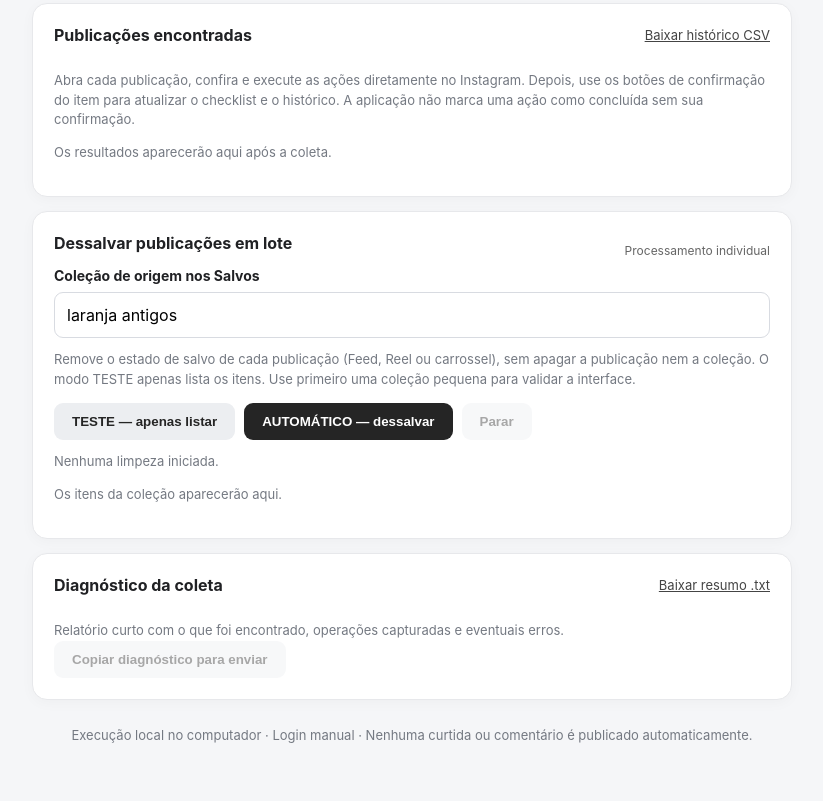
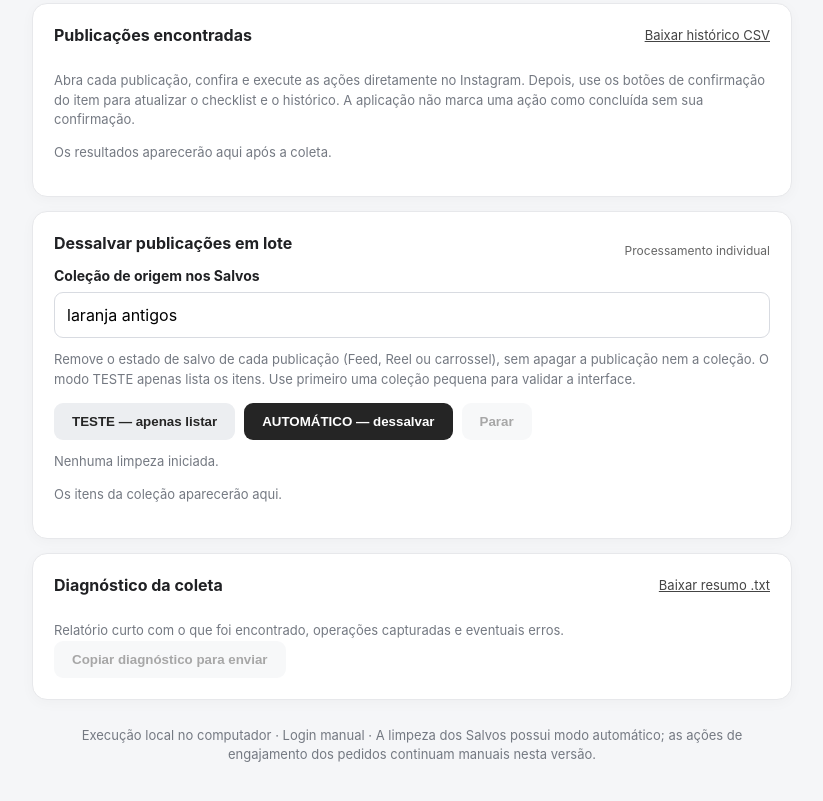
Before and after one commit to projectgithubrepository/curtidorIG, an Electron app: page public/index.html in a window 1040 px wide. Shown: the part 705-1506 px from the top of the page, without its empty margins (108-931 px from the left). Drawn offline with Linux system fonts and the light colour scheme; no server answers.

Commit message:
Deixar claro o escopo atual da automação

```diff
--- a/public/index.html
+++ b/public/index.html
@@ -20,5 +20,5 @@
 <p id="cleanupMessage" class="hint">Nenhuma limpeza iniciada.</p><p id="cleanupCounter" class="hint"></p><div id="cleanupResults" class="results"><p class="muted">Os itens da coleção aparecerão aqui.</p></div>
 </section>
 <section class="panel"><div class="section-head"><h2>Diagnóstico da coleta</h2><a id="downloadDiagnostic" href="/api/diagnostic-log" download="curtidorig-diagnostico.txt">Baixar resumo .txt</a></div><p class="hint">Relatório curto com o que foi encontrado, operações capturadas e eventuais erros.</p><button id="copyDiagnostic" class="secondary" disabled>Copiar diagnóstico para enviar</button><span id="diagnosticCopyStatus" class="hint"></span></section>
-<footer>Execução local no computador · Login manual · Nenhuma curtida ou comentário é publicado automaticamente.</footer>
+<footer>Execução local no computador · Login manual · A limpeza dos Salvos possui modo automático; as ações de engajamento dos pedidos continuam manuais nesta versão.</footer>
 </main><script src="/app.js"></script></body></html>
```
